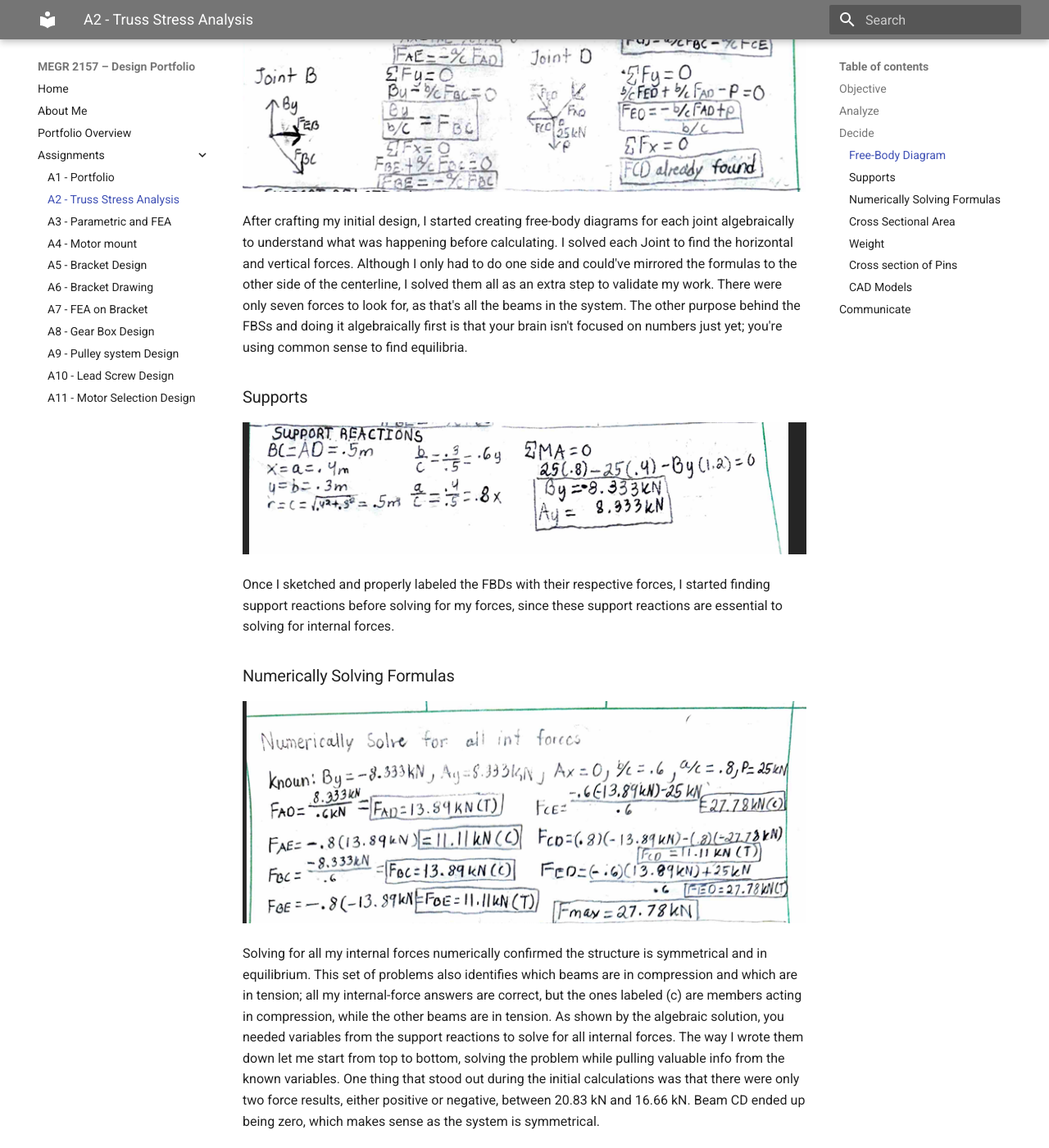
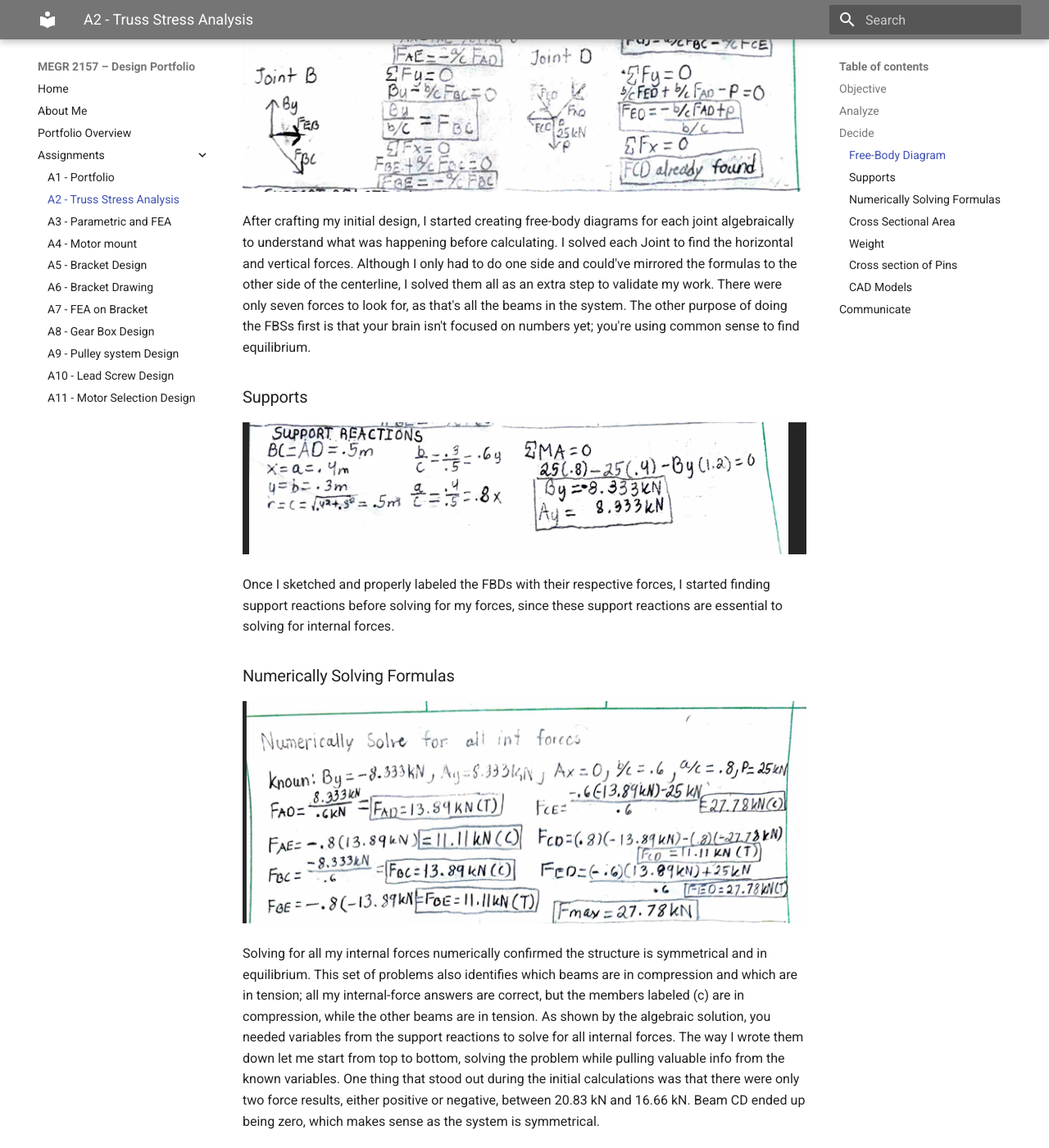
Before and after one commit to JHernPR/MEGR-2157-portfolio, an MkDocs documentation site: the page built from docs/assignments/A02/index.md, in a window 1280 px wide and 1400 px high, scrolled down 2229 px. Shown: the whole window at 82% size. Built offline with MkDocs 1.6.1 and Material for MkDocs 9.7.7, drawn with Linux system fonts in a browser that asks for light colours; some of the changed text lies outside the part shown.

Commit message:
Update index.md

```diff
--- a/docs/assignments/A02/index.md
+++ b/docs/assignments/A02/index.md
@@ -32,7 +32,7 @@ I chose a trapezoid-style geometry with internal beams to increase overall suppo
 
 ![FBD](A2_FBD.PNG)
 
-After crafting my initial design, I started creating free-body diagrams for each joint algebraically to understand what was happening before calculating. I solved each Joint to find the horizontal and vertical forces. Although I only had to do one side and could've mirrored the formulas to the other side of the centerline, I solved them all as an extra step to validate my work. There were only seven forces to look for, as that's all the beams in the system. The other purpose behind the FBSs and doing it algebraically first is that your brain isn't focused on numbers just yet; you're using common sense to find equilibria.
+After crafting my initial design, I started creating free-body diagrams for each joint algebraically to understand what was happening before calculating. I solved each Joint to find the horizontal and vertical forces. Although I only had to do one side and could've mirrored the formulas to the other side of the centerline, I solved them all as an extra step to validate my work. There were only seven forces to look for, as that's all the beams in the system. The other purpose of doing the FBSs first  is that your brain isn't focused on numbers yet; you're using common sense to find equilibrium.
 
 ### Supports
 
@@ -44,7 +44,7 @@ Once I sketched and properly labeled the FBDs with their respective forces, I st
 
 ![Num](Trussnewsolve.PNG)
 
-Solving for all my internal forces numerically confirmed the structure is symmetrical and in equilibrium. This set of problems also identifies which beams are in compression and which are in tension; all my internal-force answers are correct, but the ones labeled (c) are members acting in compression, while the other beams are in tension. As shown by the algebraic solution, you needed variables from the support reactions to solve for all internal forces. The way I wrote them down let me start from top to bottom, solving the problem while pulling valuable info from the known variables.
+Solving for all my internal forces numerically confirmed the structure is symmetrical and in equilibrium. This set of problems also identifies which beams are in compression and which are in tension; all my internal-force answers are correct, but the members labeled (c) are in compression, while the other beams are in tension. As shown by the algebraic solution, you needed variables from the support reactions to solve for all internal forces. The way I wrote them down let me start from top to bottom, solving the problem while pulling valuable info from the known variables.
 One thing that stood out during the initial calculations was that there were only two force results, either positive or negative, between 20.83 kN and 16.66 kN. Beam CD ended up being zero, which makes sense as the system is symmetrical.
 
 ### Cross Sectional Area
@@ -53,7 +53,7 @@ One thing that stood out during the initial calculations was that there were onl
 
 ![Area](Trussextraarea.PNG)
 
-When considering cross-sectional area, I used the minimum required for the truss to work, along with a safety factor. Because the project stated no size limitations, I chose a square beam 17mm by 17mm, for a total area of 289 mm². This also made further calculations simpler, with less room for error, regardless of who is doing the calculations. The reason behind 16mm was that the square root of the minimum cross-sectional area is 16.6673 mm. That being said, you cannot use 15 because the area would be smaller than required.
+When considering cross-sectional area, I used the minimum required for the truss to work, along with a safety factor. Because the project stated no size limitations, I chose a square beam 17mm by 17mm, for a total area of 289 mm². This also made further calculations simpler and reduced the room for error, regardless of who is doing the calculations. The reason behind 16mm was that the square root of the minimum cross-sectional area is 16.6673 mm. That being said, you cannot use 15 because the area would be smaller than required.
 
 ### Weight
 ![Weight](Trussweight.PNG)
```
Also changed, not shown: other parts of docs/assignments/A02/index.md (+3 -2 lines).
